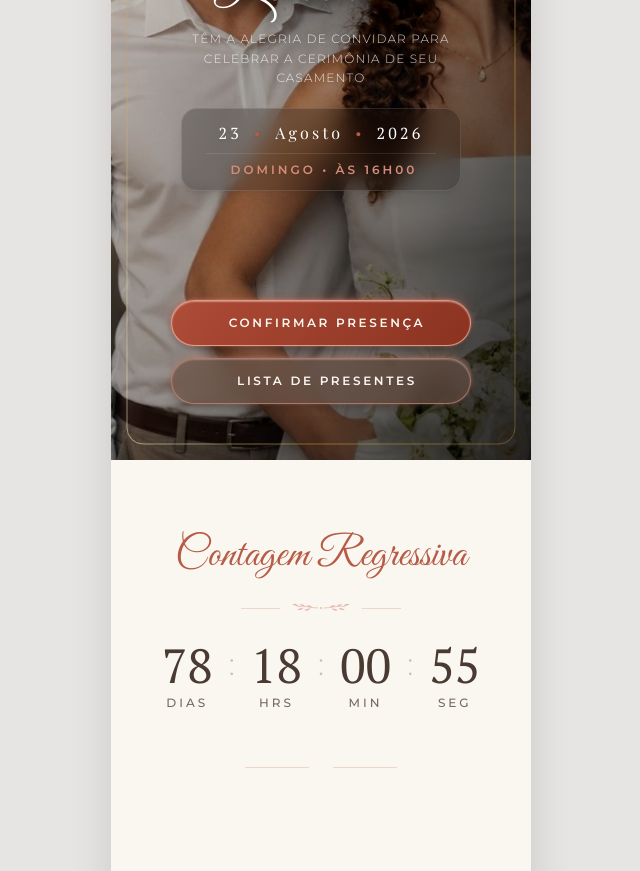
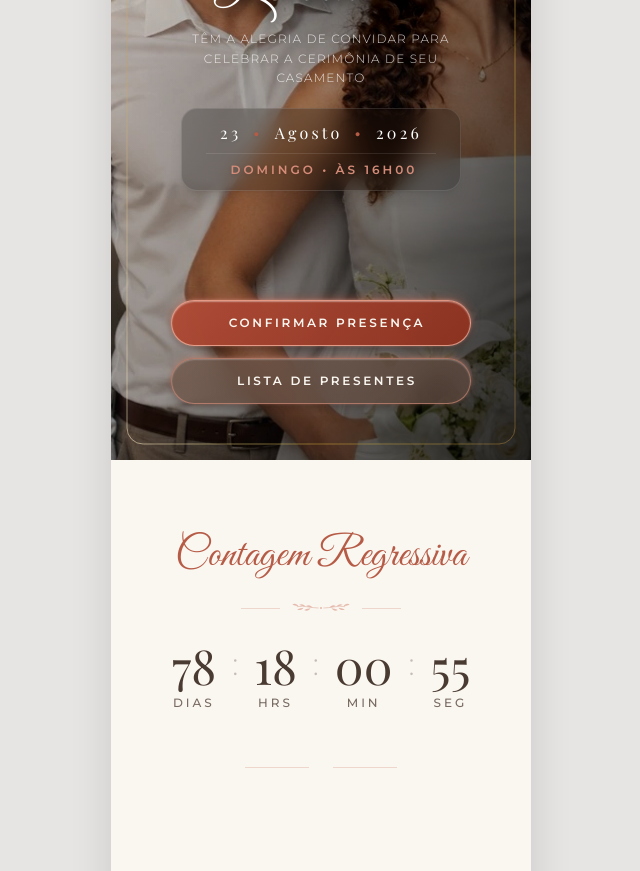
Before and after one commit to lecharles02/convitecasamento, a Next.js app: page / in a window 1280 px wide. Shown: the part 340-1211 px from the top of the page, without its empty margins (319-959 px from the left). Built offline with nearby package versions, Linux system fonts and the light colour scheme.

Commit message:
Perf: remover fonte PT Serif nao utilizada e adicionar suporte a AVIF no next/image

```diff
--- a/app/globals.css
+++ b/app/globals.css
@@ -8,7 +8,6 @@
 
   --font-sans: var(--font-montserrat), sans-serif;
   --font-serif: var(--font-playfair-display), serif;
-  --font-pt-serif: var(--font-pt-serif), serif;
   --font-script: var(--font-great-vibes), cursive;
 }
 
--- a/app/layout.js
+++ b/app/layout.js
@@ -1,5 +1,5 @@
 import './globals.css';
-import { Montserrat, Playfair_Display, PT_Serif, Great_Vibes } from 'next/font/google';
+import { Montserrat, Playfair_Display, Great_Vibes } from 'next/font/google';
 
 const montserrat = Montserrat({
   subsets: ['latin'],
@@ -13,14 +13,6 @@ const playfairDisplay = Playfair_Display({
   weight: ['400', '600'],
   style: ['normal', 'italic'],
   variable: '--font-playfair-display',
-  display: 'swap',
-});
-
-const ptSerif = PT_Serif({
-  subsets: ['latin'],
-  weight: ['400', '700'],
-  style: ['normal', 'italic'],
-  variable: '--font-pt-serif',
   display: 'swap',
 });
 
@@ -49,7 +41,7 @@ export const metadata = {
 
 export default function RootLayout({ children }) {
   return (
-    <html lang="pt-BR" className={`${montserrat.variable} ${playfairDisplay.variable} ${ptSerif.variable} ${greatVibes.variable}`}>
+    <html lang="pt-BR" className={`${montserrat.variable} ${playfairDisplay.variable} ${greatVibes.variable}`}>
       <head>
         <link rel="preconnect" href="https://cdnjs.cloudflare.com" crossOrigin="anonymous" />
         <link rel="preload" as="image" href="/background.webp" />
--- a/components/Countdown.js
+++ b/components/Countdown.js
@@ -5,7 +5,7 @@ import React from 'react';
 
 const Unit = React.memo(({ value, label }) => (
   <div className="flex flex-col items-center">
-    <span className="text-5xl font-pt-serif font-light text-[#4A3B32] mb-1.5">{value}</span>
+    <span className="text-5xl font-serif font-light text-[#4A3B32] mb-1.5">{value}</span>
     <span className="text-xs uppercase tracking-[0.25em] text-[#4A3B32]/75 font-medium">{label}</span>
   </div>
 ));
--- a/components/HeroSection.js
+++ b/components/HeroSection.js
@@ -59,11 +59,11 @@ export default function HeroSection({ onOpenRsvp, onOpenGift }) {
 
           <div className="bg-black/22 backdrop-blur-md border border-white/12 rounded-2xl px-6 py-3 flex flex-col items-center gap-2 w-full max-w-[280px] shadow-lg">
             <div className="flex items-center gap-3 text-white text-base tracking-[0.2em] font-light drop-shadow-sm">
-              <span className="font-pt-serif">23</span>
+              <span className="font-serif">23</span>
               <span className="text-[#B65B46] text-sm font-serif">•</span>
               <span className="font-serif">Agosto</span>
               <span className="text-[#B65B46] text-sm font-serif">•</span>
-              <span className="font-pt-serif">2026</span>
+              <span className="font-serif">2026</span>
             </div>
             <div className="w-full h-px bg-white/10" />
             <div className="uppercase tracking-[0.25em] text-xs text-[#D48C79] font-semibold drop-shadow-sm flex items-center justify-center gap-1.5">
--- a/next.config.mjs
+++ b/next.config.mjs
@@ -3,6 +3,9 @@ const nextConfig = {
   /* config options here */
   reactCompiler: true,
   poweredByHeader: false,
+  images: {
+    formats: ['image/avif', 'image/webp'],
+  },
 };
 
 export default nextConfig;
```
